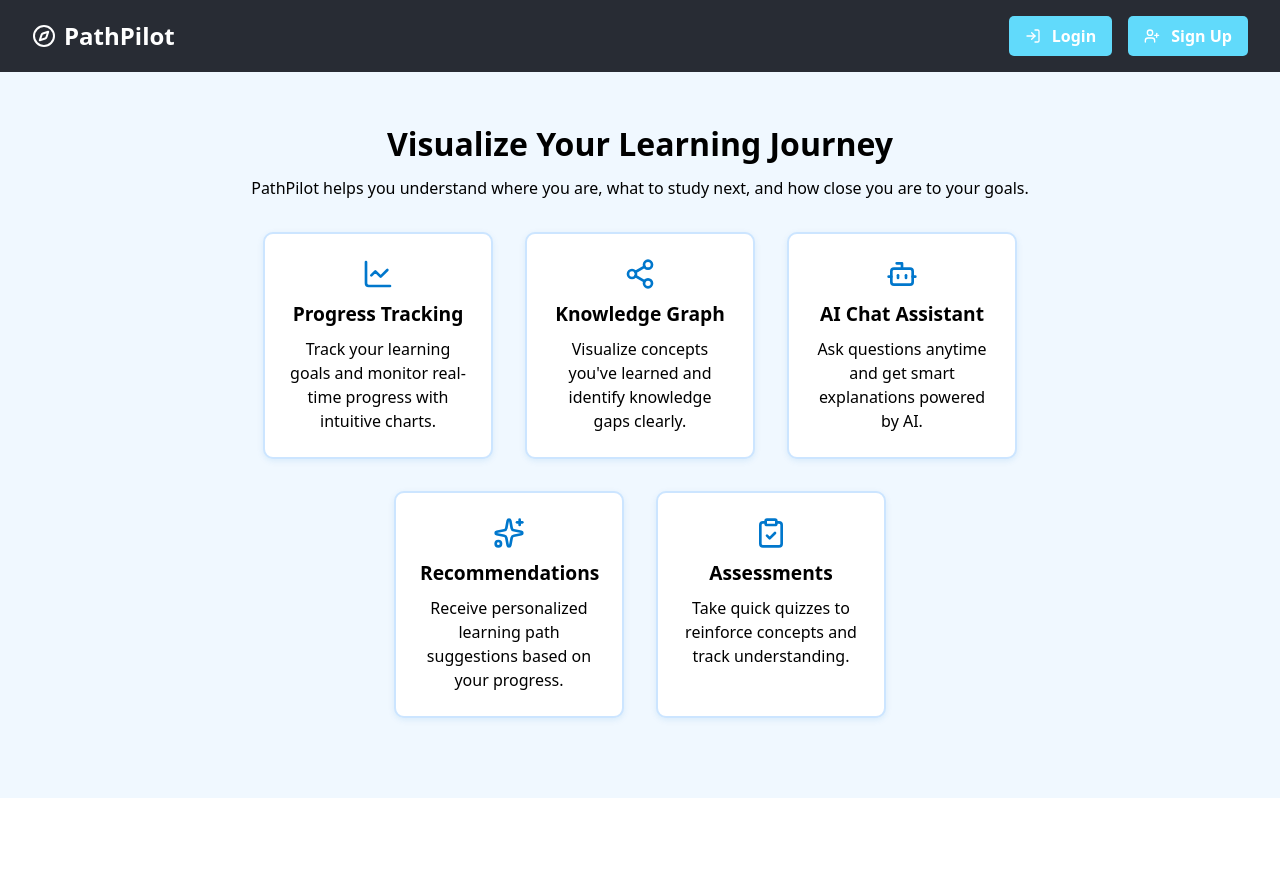
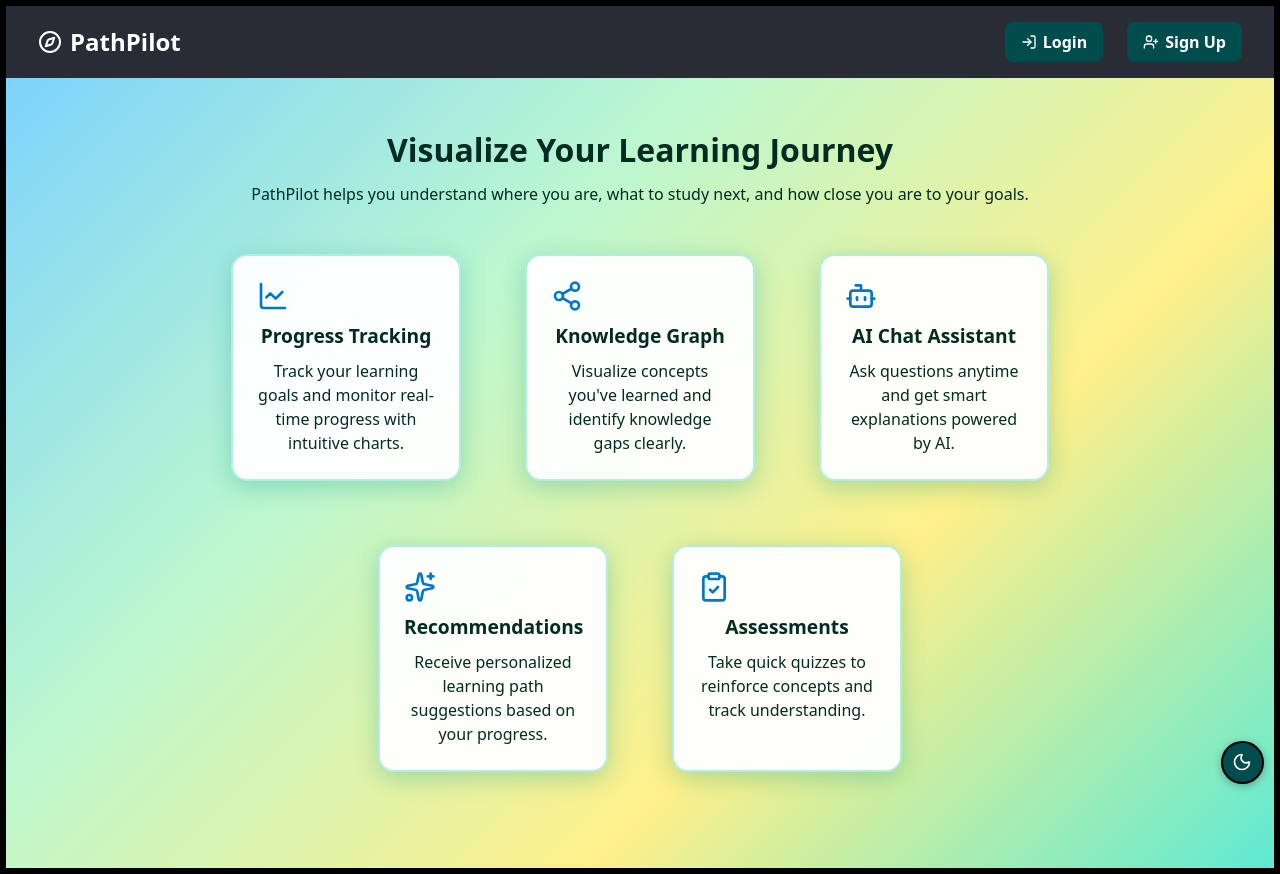
Before and after one commit to sharmanishita/cps, a React (Vite) app in the folder team-nishita-dashboard/client/: page / in a window 1280 px wide. Before the commit the page ends 800 px from the top, so only its background shows below. Built offline with nearby package versions, Linux system fonts and the light colour scheme; no server answers.

Commit message:
UI-fixes-Landing-page

```diff
--- a/team-nishita-dashboard/client/package.json
+++ b/team-nishita-dashboard/client/package.json
@@ -12,6 +12,7 @@
   "dependencies": {
     "@tailwindcss/vite": "^4.1.10",
     "axios": "^1.9.0",
+    "framer-motion": "^12.18.1",
     "jwt-decode": "^4.0.0",
     "lucide-react": "^0.514.0",
     "react": "^19.1.0",
--- a/team-nishita-dashboard/client/src/components/LandingPage.tsx
+++ b/team-nishita-dashboard/client/src/components/LandingPage.tsx
@@ -1,10 +1,10 @@
-import React, { useState } from 'react';
+import React, { useState, useEffect } from 'react';
 import './LandingPage.css';
 import { signup, login } from '../api/api';
 import { useNavigate } from 'react-router-dom';
 import { jwtDecode } from 'jwt-decode';
+import { motion } from 'framer-motion';
 
-// Lucide icons
 import {
   Compass,
   LogIn,
@@ -13,7 +13,9 @@ import {
   Share2,
   Bot,
   Sparkles,
-  ClipboardCheck
+  ClipboardCheck,
+  Sun,
+  Moon
 } from 'lucide-react';
 
 interface Props {
@@ -25,6 +27,7 @@ const LandingPage: React.FC<Props> = ({ onLogin }) => {
   const [username, setUsername] = useState('');
   const [password, setPassword] = useState('');
   const [error, setError] = useState<string | null>(null);
+  const [darkMode, setDarkMode] = useState(false);
   const navigate = useNavigate();
 
   const closeModal = () => {
@@ -37,20 +40,14 @@ const LandingPage: React.FC<Props> = ({ onLogin }) => {
   const handleSubmit = async (e: React.FormEvent) => {
     e.preventDefault();
     setError(null);
-
     try {
       const credentials = { username, password };
       const response =
-        modalType === 'login'
-          ? await login(credentials)
-          : await signup(credentials);
-
+        modalType === 'login' ? await login(credentials) : await signup(credentials);
       const token = response.data.access_token;
       localStorage.setItem('token', token);
-
       const decoded = jwtDecode<{ username: string }>(token);
       onLogin({ username: decoded.username });
-
       closeModal();
       navigate('/home');
     } catch (err: any) {
@@ -58,75 +55,160 @@ const LandingPage: React.FC<Props> = ({ onLogin }) => {
     }
   };
 
+  useEffect(() => {
+    const hero = document.querySelector('.hero') as HTMLElement;
+    if (hero) {
+      hero.style.background = darkMode
+        ? 'linear-gradient(135deg, #000000, #1a0033, #3b0000, #660033, #802900)'
+        : 'linear-gradient(135deg, #7dd3fc, #bbf7d0, #fef08a, #5eead4)';
+      hero.style.transition = 'background 0.6s ease';
+    }
+    document.body.classList.toggle('dark-theme', darkMode);
+  }, [darkMode]);
+
   return (
-    <>
+    <div
+      style={{
+        border: '6px solid black',
+        minHeight: '100vh',
+        boxSizing: 'border-box',
+        backgroundColor: darkMode ? '#0c0c0c' : '#e0fff8',
+        color: darkMode ? '#f5f5f5' : '#022c22',
+        transition: 'background-color 0.6s ease, color 0.6s ease',
+        position: 'relative'
+      }}
+    >
       <header className="header">
         <div className="logo">
           <Compass size={24} style={{ marginRight: '8px', verticalAlign: 'middle' }} />
           <span>PathPilot</span>
         </div>
         <nav>
-          <button onClick={() => setModalType('login')}>
-            <LogIn size={16} className="icon-inline" />
-            <span>Login</span>
+          <button
+            onClick={() => setModalType('login')}
+            style={{
+              backgroundColor: '#014d4d',
+              color: '#fff',
+              border: 'none',
+              padding: '0.5rem 1rem',
+              marginRight: '0.5rem',
+              borderRadius: '8px',
+              display: 'flex',
+              alignItems: 'center',
+              gap: '6px'
+            }}
+          >
+            <LogIn size={16} />
+            Login
           </button>
-          <button onClick={() => setModalType('signup')}>
-            <UserPlus size={16} className="icon-inline" />
-            <span>Sign Up</span>
+          <button
+            onClick={() => setModalType('signup')}
+            style={{
+              backgroundColor: '#014d4d',
+              color: '#fff',
+              border: 'none',
+              padding: '0.5rem 1rem',
+              borderRadius: '8px',
+              display: 'flex',
+              alignItems: 'center',
+              gap: '6px'
+            }}
+          >
+            <UserPlus size={16} />
+            Sign Up
           </button>
         </nav>
       </header>
 
-      <section className="hero">
-        <p className="hero-title">
+      <motion.section
+        className="hero"
+        initial={{ opacity: 0 }}
+        animate={{ opacity: 1, transition: { duration: 1.2 } }}
+      >
+        <motion.h1 className="hero-title" initial={{ y: -20 }} animate={{ y: 0 }}>
           Visualize Your Learning Journey
-        </p>
-        <p className="hero-subtitle">
+        </motion.h1>
+        <motion.p className="hero-subtitle" initial={{ y: 20 }} animate={{ y: 0 }}>
           PathPilot helps you understand where you are, what to study next, and how close you are to your goals.
-        </p>
+        </motion.p>
 
         <div className="features">
-          <div className="feature">
-            <LineChart size={32} className="feature-icon" />
-            <strong>Progress Tracking</strong>
-            <p>Track your learning goals and monitor real-time progress with intuitive charts.</p>
-          </div>
-
-          <div className="feature">
-            <Share2 size={32} className="feature-icon" />
-            <strong>Knowledge Graph</strong>
-            <p>Visualize concepts you've learned and identify knowledge gaps clearly.</p>
-          </div>
-
-          <div className="feature">
-            <Bot size={32} className="feature-icon" />
-            <strong>AI Chat Assistant</strong>
-            <p>Ask questions anytime and get smart explanations powered by AI.</p>
-          </div>
-
-          <div className="feature">
-            <Sparkles size={32} className="feature-icon" />
-            <strong>Recommendations</strong>
-            <p>Receive personalized learning path suggestions based on your progress.</p>
-          </div>
-
-          <div className="feature">
-            <ClipboardCheck size={32} className="feature-icon" />
-            <strong>Assessments</strong>
-            <p>Take quick quizzes to reinforce concepts and track understanding.</p>
-          </div>
+          {[
+            {
+              icon: <LineChart size={32} />,
+              title: "Progress Tracking",
+              desc: "Track your learning goals and monitor real-time progress with intuitive charts."
+            },
+            {
+              icon: <Share2 size={32} />,
+              title: "Knowledge Graph",
+              desc: "Visualize concepts you've learned and identify knowledge gaps clearly."
+            },
+            {
+              icon: <Bot size={32} />,
+              title: "AI Chat Assistant",
+              desc: "Ask questions anytime and get smart explanations powered by AI."
+            },
+            {
+              icon: <Sparkles size={32} />,
+              title: "Recommendations",
+              desc: "Receive personalized learning path suggestions based on your progress."
+            },
+            {
+              icon: <ClipboardCheck size={32} />,
+              title: "Assessments",
+              desc: "Take quick quizzes to reinforce concepts and track understanding."
+            }
+          ].map((feat, idx) => (
+            <motion.div
+              key={idx}
+              className="feature"
+              whileHover={{ scale: 1.05 }}
+              initial={{ opacity: 0, y: 30 }}
+              animate={{ opacity: 1, y: 0, transition: { delay: 0.2 * idx } }}
+              style={{
+                background: darkMode ? '#1f1f1f' : 'rgba(255, 255, 255, 0.95)',
+                color: darkMode ? '#ffffff' : '#022c22',
+                backdropFilter: 'blur(12px)',
+                borderRadius: '16px',
+                padding: '1.5rem',
+                margin: '1rem',
+                boxShadow: darkMode
+                  ? '0 4px 20px rgba(255, 255, 255, 0.05)'
+                  : '0 6px 24px rgba(0, 150, 136, 0.3)',
+                border: '2px solid rgba(0, 200, 160, 0.3)'
+              }}
+            >
+              <div className="feature-icon">{feat.icon}</div>
+              <strong>{feat.title}</strong>
+              <p>{feat.desc}</p>
+            </motion.div>
+          ))}
         </div>
-      </section>
+      </motion.section>
 
       {modalType && (
         <div className="modal" onClick={closeModal}>
-          <div className="modal-content" onClick={(e) => e.stopPropagation()}>
+          <motion.div
+            className="modal-content"
+            onClick={(e) => e.stopPropagation()}
+            initial={{ scale: 0.9, opacity: 0 }}
+            animate={{ scale: 1, opacity: 1 }}
+            style={{
+              background: darkMode ? '#1a1a1a' : '#ffffff',
+              color: darkMode ? '#f5f5f5' : '#022c22',
+              borderRadius: '12px',
+              padding: '2rem',
+              boxShadow: '0 10px 30px rgba(0, 0, 0, 0.2)',
+              backdropFilter: 'blur(10px)'
+            }}
+          >
             <span className="close" onClick={closeModal}>
               &times;
             </span>
             <div className="form-container">
               <h2>{modalType === 'login' ? 'Login' : 'Sign Up'}</h2>
-              {error && <p style={{ color: 'red', marginBottom: '0.5rem' }}>{error}</p>}
+              {error && <p style={{ color: 'red' }}>{error}</p>}
               <form onSubmit={handleSubmit}>
                 <input
                   type="text"
@@ -142,25 +224,49 @@ const LandingPage: React.FC<Props> = ({ onLogin }) => {
                   onChange={(e) => setPassword(e.target.value)}
                   required
                 />
-                <button type="submit">
-                  {modalType === 'login' ? (
-                    <>
-                      <LogIn size={16} className="icon-inline" />
-                      <span>Login</span>
-                    </>
-                  ) : (
-                    <>
-                      <UserPlus size={16} className="icon-inline" />
-                      <span>Sign Up</span>
-                    </>
-                  )}
+                <button
+                  type="submit"
+                  style={{
+                    backgroundColor: '#014d4d',
+                    color: '#ffffff',
+                    padding: '0.5rem 1rem',
+                    border: 'none',
+                    borderRadius: '6px',
+                    marginTop: '1rem',
+                    display: 'flex',
+                    alignItems: 'center',
+                    gap: '6px'
+                  }}
+                >
+                  {modalType === 'login' ? <LogIn size={16} /> : <UserPlus size={16} />}
+                  {modalType === 'login' ? 'Login' : 'Sign Up'}
                 </button>
               </form>
             </div>
-          </div>
+          </motion.div>
         </div>
       )}
-    </>
+
+      <button
+        onClick={() => setDarkMode(prev => !prev)}
+        style={{
+          position: 'fixed',
+          bottom: '1rem',
+          right: '1rem',
+          backgroundColor: darkMode ? '#eeeeee' : '#014d4d',
+          color: darkMode ? '#000000' : '#ffffff',
+          border: '2px solid black',
+          borderRadius: '50%',
+          padding: '0.6rem',
+          cursor: 'pointer',
+          boxShadow: '0 2px 8px rgba(0,0,0,0.3)',
+          transition: 'background-color 0.3s ease, color 0.3s ease'
+        }}
+        title="Toggle Theme"
+      >
+        {darkMode ? <Sun size={20} /> : <Moon size={20} />}
+      </button>
+    </div>
   );
 };
 
```
Also changed, not shown: 1 other file (tests, documents, lock files or other folders).
